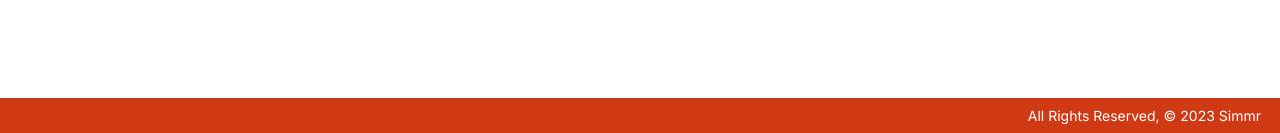
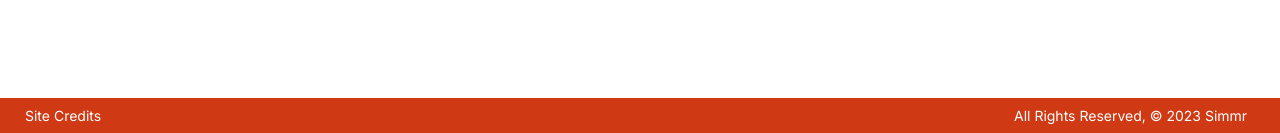
Before and after one commit to MichaelBMoss/simmr, a Django app: page /about/ in a window 1280 px wide. Shown: the part 1225-1358 px from the top of the page. Run offline with Django 4.2, Linux system fonts and the light colour scheme.

Commit message:
add site credits link to the footer that leads to the about page

```diff
--- a/main_app/static/css/style.css
+++ b/main_app/static/css/style.css
@@ -107,13 +107,23 @@ h4 {
     color: #CF3A15 !important;
 }
 
-
 .card-footer {
+    display: flex;
+    justify-content: space-between;
     border: none !important;
     background-color: #CF3A15;
     color: #fff !important;
     text-align: right;
-    padding: 0.5em .8em;
+    padding: 7px 25px;
+}
+
+.site-credits {
+    color: white;
+}
+
+.site-credits:hover {
+    color: white;
+    text-decoration: underline;
 }
 
 .hero-home {
--- a/main_app/templates/base.html
+++ b/main_app/templates/base.html
@@ -28,30 +28,37 @@
             <div class="collapse navbar-collapse" id="navbarNav">
                 <ul class="navbar-nav ml-auto">
                     <li class="nav-item mx-2">
-                        <a class="nav-link {% if request.resolver_match.url_name == 'home' %}active{% endif %}" href="{% url 'home' %}">HOME<span class="sr-only">(current)</span></a>
+                        <a class="nav-link {% if request.resolver_match.url_name == 'home' %}active{% endif %}"
+                            href="{% url 'home' %}">HOME<span class="sr-only">(current)</span></a>
                     </li>
                     <li class="nav-item mx-2">
-                        <a class="nav-link {% if request.resolver_match.url_name == 'about' %}active{% endif %}" href="{% url 'about' %}">ABOUT</a>
+                        <a class="nav-link {% if request.resolver_match.url_name == 'about' %}active{% endif %}"
+                            href="{% url 'about' %}">ABOUT</a>
                     </li>
                     <li class="nav-item mx-2">
-                        <a class="nav-link {% if request.resolver_match.url_name == 'recipes_create' %}active{% endif %}" href="{% url 'recipes_create' %}">ADD RECIPE</a>
+                        <a class="nav-link {% if request.resolver_match.url_name == 'recipes_create' %}active{% endif %}"
+                            href="{% url 'recipes_create' %}">ADD RECIPE</a>
                     </li>
                     <li class="nav-item mx-2">
-                        <a class="nav-link {% if request.resolver_match.url_name == 'recipes_list' %}active{% endif %}" href="{% url 'recipes_list' %}">ALL RECIPES</a>
+                        <a class="nav-link {% if request.resolver_match.url_name == 'recipes_list' %}active{% endif %}"
+                            href="{% url 'recipes_list' %}">ALL RECIPES</a>
                     </li>
                     {% if user.is_authenticated %}
                     <li class="nav-item mx-2">
-                        <a class="nav-link {% if request.resolver_match.url_name == 'profile' %}active{% endif %}" href="{% url 'profile' user.username %}">MY PROFILE</a>
+                        <a class="nav-link {% if request.resolver_match.url_name == 'profile' %}active{% endif %}"
+                            href="{% url 'profile' user.username %}">MY PROFILE</a>
                     </li>
                     <li class="nav-item mx-2">
                         <a class="nav-link" href="{% url 'logout' %}">LOG OUT</a>
                     </li>
                     {% else %}
                     <li class="nav-item mx-2">
-                        <a class="nav-link {% if request.resolver_match.url_name == 'signup' %}active{% endif %}" href="{% url 'signup' %}">SIGN UP</a>
+                        <a class="nav-link {% if request.resolver_match.url_name == 'signup' %}active{% endif %}"
+                            href="{% url 'signup' %}">SIGN UP</a>
                     </li>
                     <li class="nav-item mx-2">
-                        <a class="nav-link {% if request.resolver_match.url_name == 'login' %}active{% endif %}" href="{% url 'login' %}">LOG IN</a>
+                        <a class="nav-link {% if request.resolver_match.url_name == 'login' %}active{% endif %}"
+                            href="{% url 'login' %}">LOG IN</a>
                     </li>
                     {% endif %}
                 </ul>
@@ -64,20 +71,9 @@
     </main>
     <br><br><br>
     <footer class="card-footer text-muted">
-        <div>All Rights Reserved, &copy; 2023 Simmr &nbsp;</div>
+        <a class="site-credits" href="{% url 'about' %}">Site Credits</a>
+        <span>All Rights Reserved, &copy; 2023 Simmr &nbsp;</span>
     </footer>
-
-
-    <script>
-        document.addEventListener('DOMContentLoaded', function () {
-            // Log the URL name to the console
-            console.log("URL Name:", "{{ request.resolver_match.url_name }}");
-
-            // Check if the condition is true and log the result
-        });
-    </script>
-
-
     <script src="https://code.jquery.com/jquery-3.3.1.slim.min.js"
         integrity="sha384-q8i/X+965DzO0rT7abK41JStQIAqVgRVzpbzo5smXKp4YfRvH+8abtTE1Pi6jizo"
         crossorigin="anonymous"></script>
```
